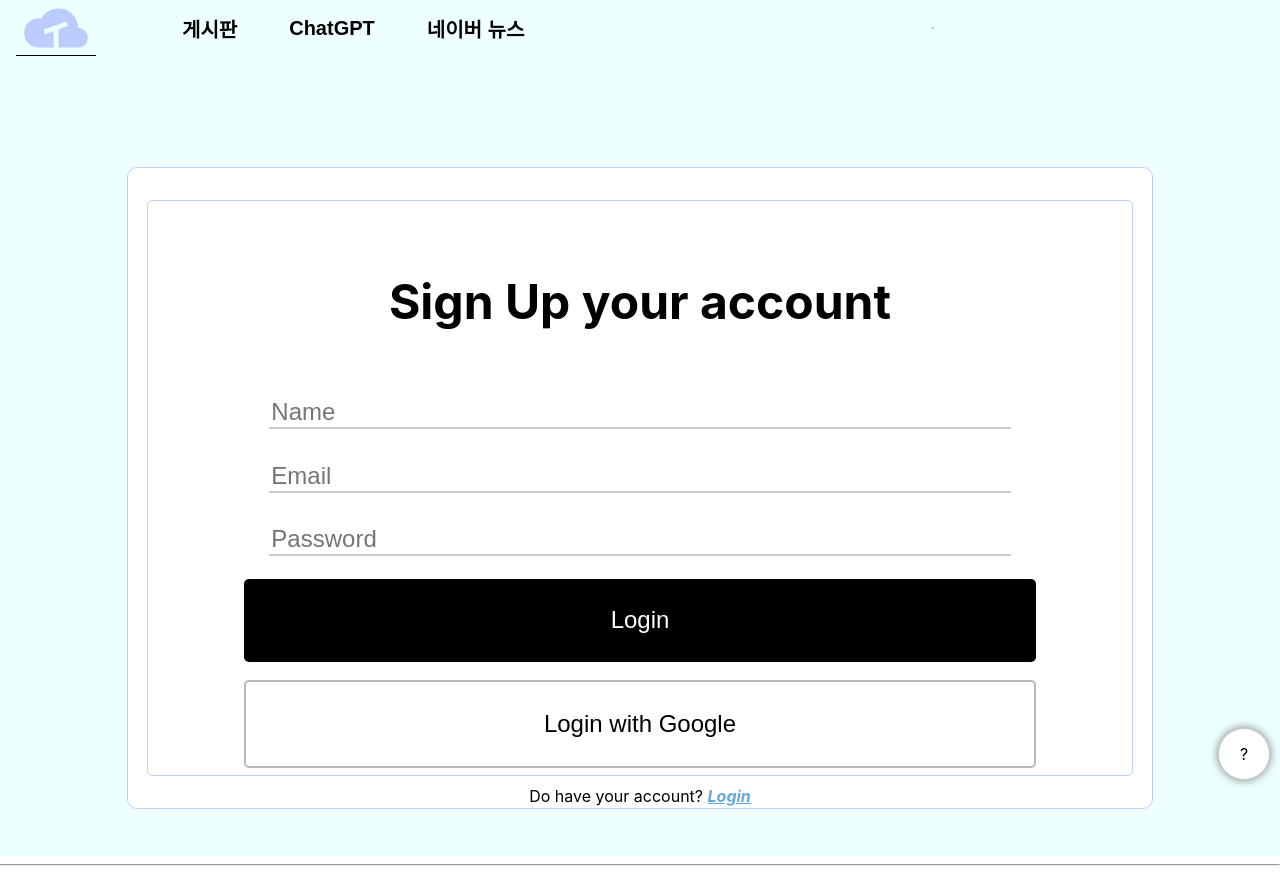
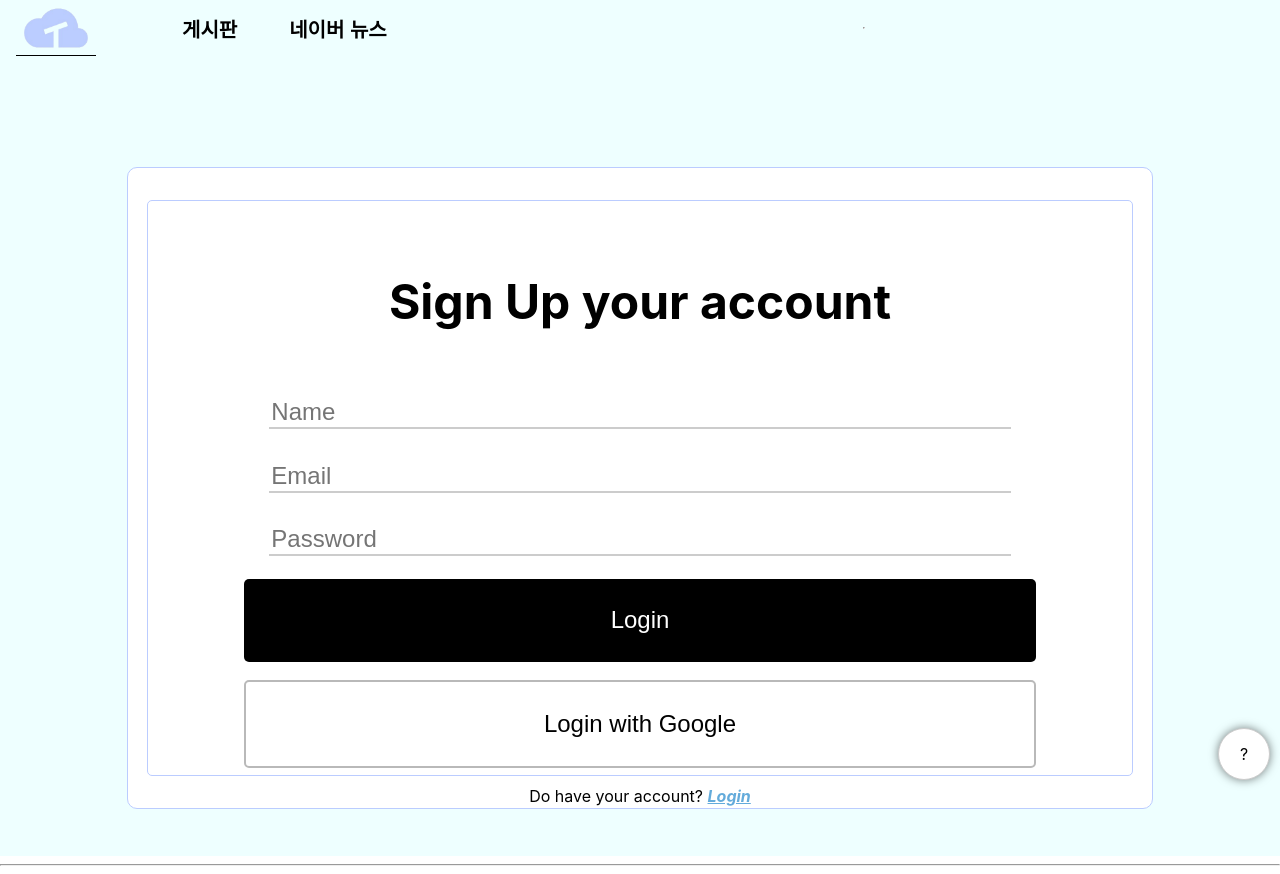
Before and after one commit to tukcomCD2024/KbyC, a React (Create React App) app in the folder frontend/: page /signup in a window 1280 px wide. Built offline with nearby package versions, Linux system fonts and the light colour scheme.

Commit message:
Remove: Route to ChatgptService

```diff
--- a/frontend/src/App.js
+++ b/frontend/src/App.js
@@ -37,7 +37,6 @@ function App() {
         <Route path="/post/:id" element={<Post />}></Route>
         <Route path="/post/write" element={<WritePost />}></Route>
         <Route path="/post/update/:id" element={<UpdatePost />}></Route>
-        <Route path="/service/chatgpt" element={<ChatgptService />}></Route>
         <Route path="/service/navernews" element={<NaverNewsSearch />}></Route>
         <Route path="/userinfo" element={<UserInfo />}></Route>
         <Route path="/trendinfo" element={<TrendInfoPage />}></Route>
--- a/frontend/src/layout/Header.js
+++ b/frontend/src/layout/Header.js
@@ -13,7 +13,6 @@ const Header = () => {
                 <img src={logo} alt='home' className='App-header-link-logo-image' />
             </button>
             <button className='App-header-link' onClick={() => handleNavigation('/board')}>게시판</button>
-            <button className='App-header-link' onClick={() => handleNavigation('/service/chatgpt')}>ChatGPT</button>
             <button className='App-header-link' onClick={() => handleNavigation('/service/navernews')}>네이버 뉴스</button>
             <hr/>
         </header>
```
